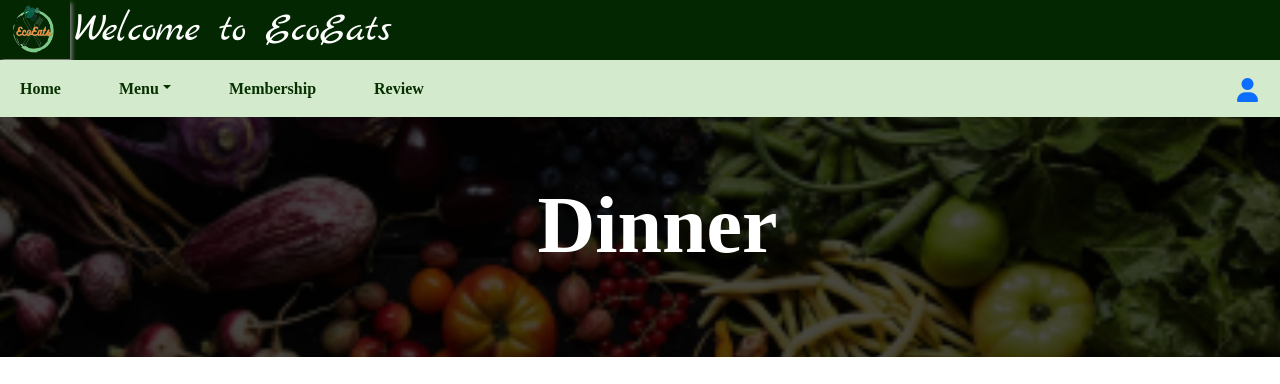
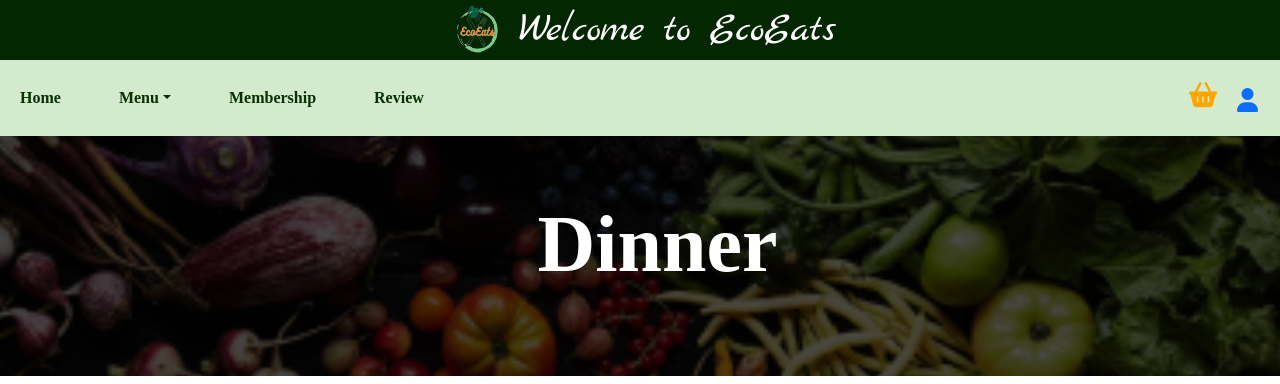
Before and after one commit to Jyosh05/EcoEats, a Flask app: page /dinner in a window 1280 px wide; the page is wider, and only the part inside the window is pictured. Shown: the top 384 px of that part. Run offline with Flask 3, Linux system fonts and the light colour scheme; some libraries are stand-ins or nearby versions; some web fonts are replaced.

Commit message:
added cart icon to nav bar

```diff
--- a/Static/css/nav_bar.css
+++ b/Static/css/nav_bar.css
@@ -8,6 +8,7 @@
 .welcome-bar{
     background-color: #032700;
     width: 100%;
+    text-align: center;
 }
 
 .welcome-bar img{
@@ -93,6 +94,17 @@ nav{
     border-bottom: 1px solid #000;
 }
 
+.cart {
+      margin: 10px;
+      margin-top: 5px;
+}
+
+.cart i {
+     padding: 10px;
+     font-size: 25px;
+     color: orange;
+}
+
 
 .profile{
 padding-right:10px;
--- a/templates/includes/_navbar.html
+++ b/templates/includes/_navbar.html
@@ -50,6 +50,10 @@
       </ul>
     </div>
 
+    <div class="cart">
+      <i class="fa-solid fa-basket-shopping"></i>
+    </div>
+
     <a href="/profile">
       <div class="profile">
         <i class="fa-solid fa-user"></i>
```
Also changed, not shown: Static/javascript/cart.js (added), 1 other file.
